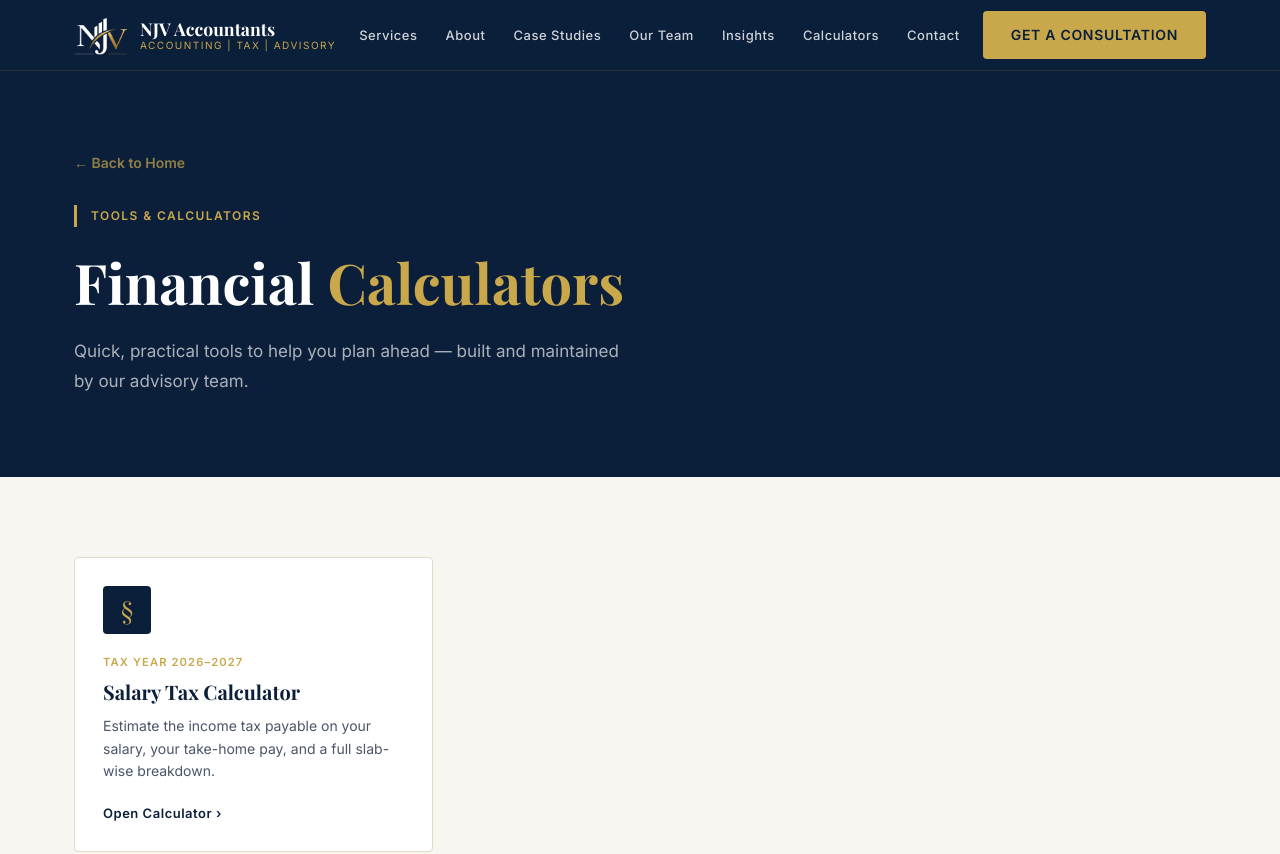
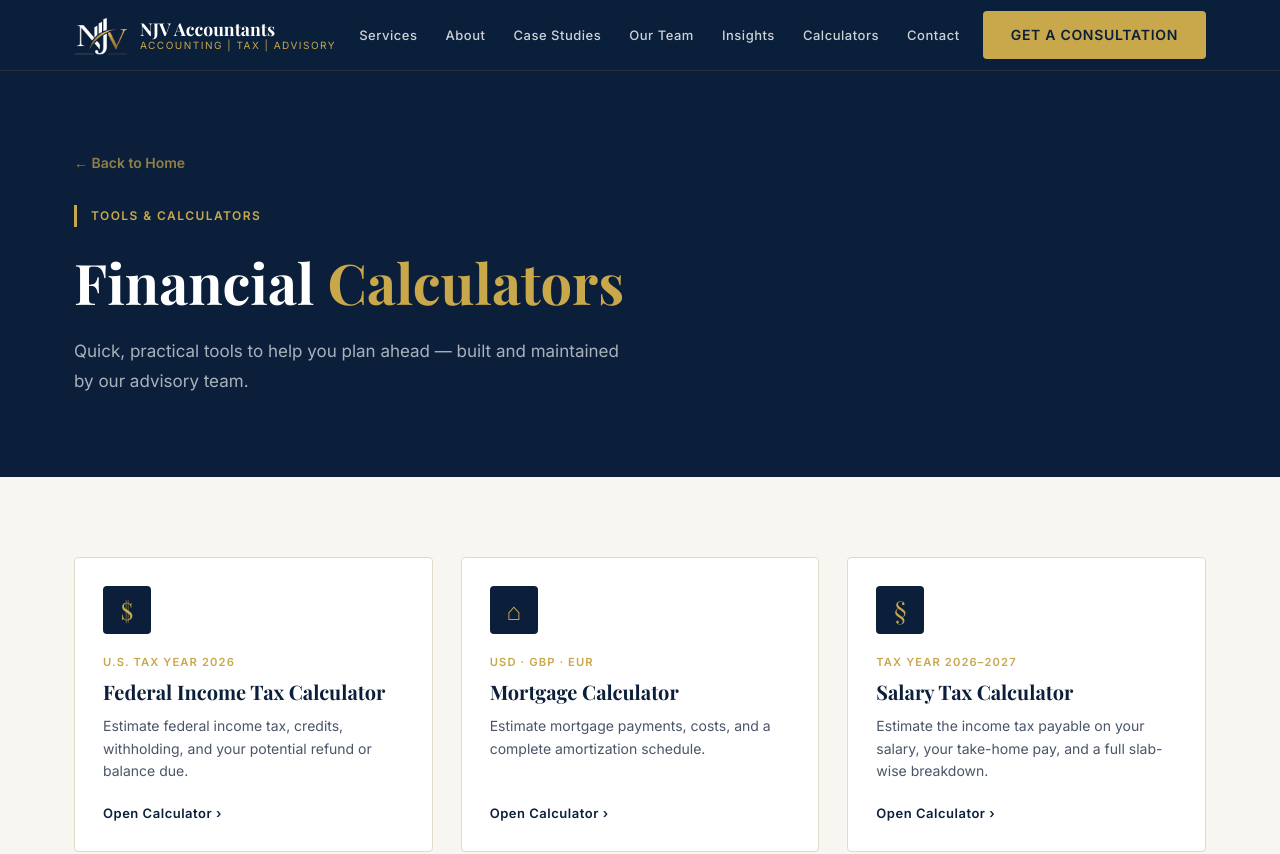
Before and after one commit to NomanSEO/NJVaccountants, a Next.js app: page /calculators in a window 1280 px wide. Shown: the top 854 px of the page. Built offline with nearby package versions, Linux system fonts and the light colour scheme.

Commit message:
feat: add mortgage calculator page and listings

```diff
--- a/src/app/calculators/page.tsx
+++ b/src/app/calculators/page.tsx
@@ -8,6 +8,22 @@ export const metadata = {
 }
 
 const CALCULATORS = [
+  {
+    href: '/calculators/federal-tax',
+    title: 'Federal Income Tax Calculator',
+    tag: 'U.S. Tax Year 2026',
+    description: 'Estimate federal income tax, credits, withholding, and your potential refund or balance due.',
+    symbol: '$',
+    available: true,
+  },
+  {
+    href: '/calculators/mortgage',
+    title: 'Mortgage Calculator',
+    tag: 'USD · GBP · EUR',
+    description: 'Estimate mortgage payments, costs, and a complete amortization schedule.',
+    symbol: '⌂',
+    available: true,
+  },
   {
     href: '/calculators/salary-tax',
     title: 'Salary Tax Calculator',
```
